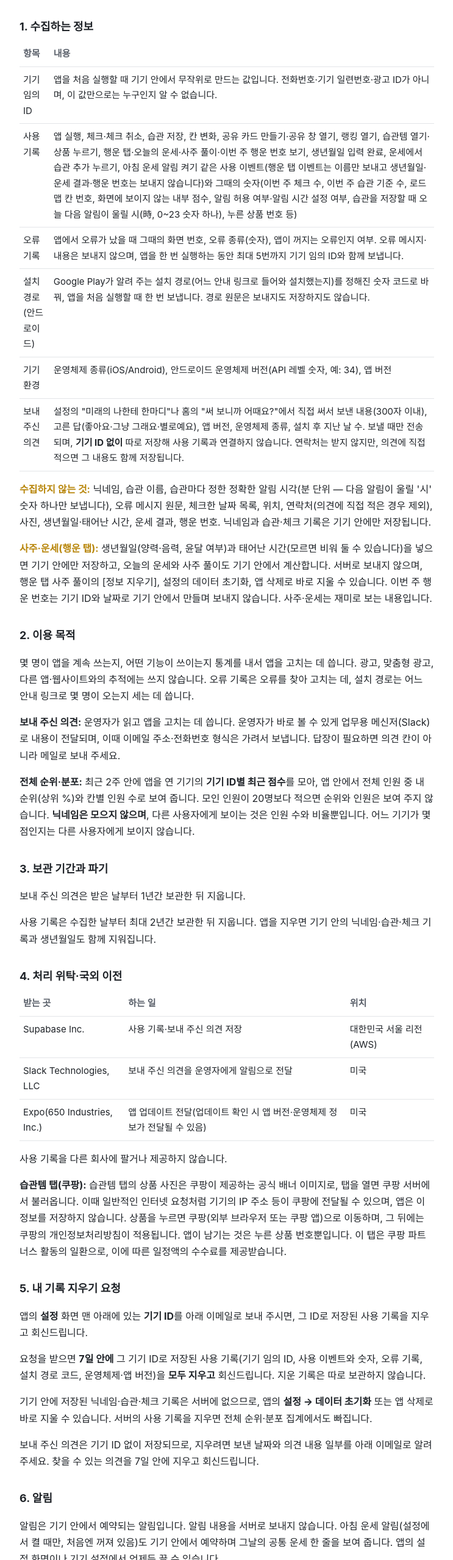
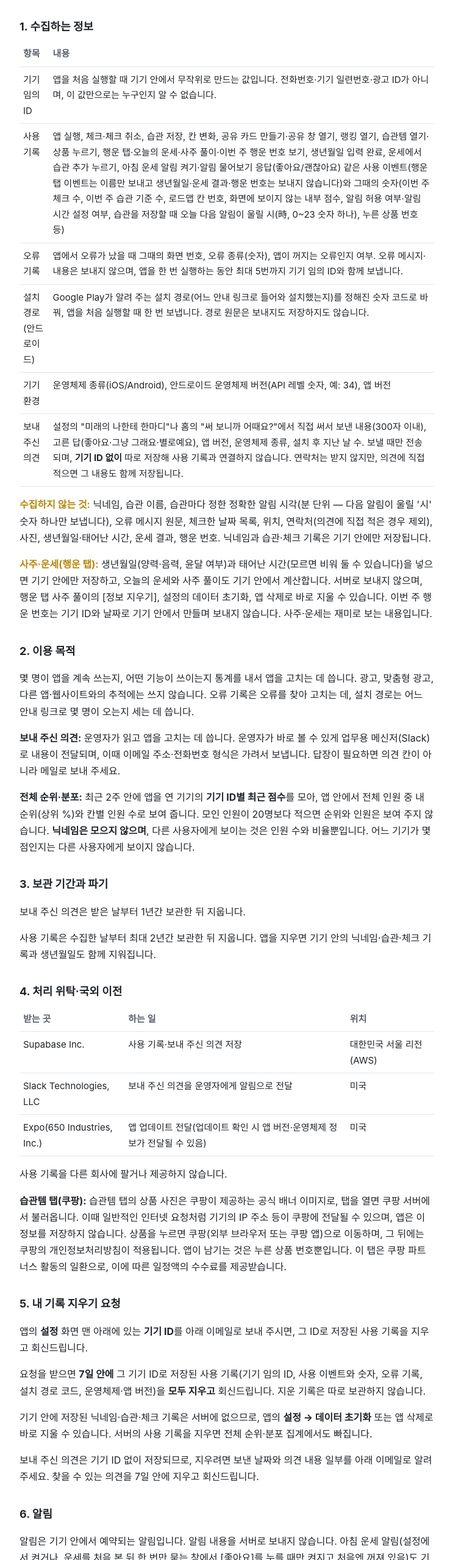
Before and after one commit to seungsoos/habit-rich-privacy, a plain HTML site: page index.html in a window 1280 px wide. Shown: the part 242-2800 px from the top of the page at 61% size, without its empty margins (268-1011 px from the left). Drawn offline with Linux system fonts and the light colour scheme.

Commit message:
#195-2 아침 운세 알림 물어보기 반영(켜는 경로·응답 이벤트)
Co-Authored-By: Claude Opus 5.5 <noreply@anthropic.com>

```diff
--- a/index.html
+++ b/index.html
@@ -31,7 +31,7 @@
   <div class="wrap"><table>
     <tr><th>항목</th><th>내용</th></tr>
     <tr><td>기기 임의 ID</td><td>앱을 처음 실행할 때 기기 안에서 무작위로 만드는 값입니다. 전화번호·기기 일련번호·광고 ID가 아니며, 이 값만으로는 누구인지 알 수 없습니다.</td></tr>
-    <tr><td>사용 기록</td><td>앱 실행, 체크·체크 취소, 습관 저장, 칸 변화, 공유 카드 만들기·공유 창 열기, 랭킹 열기, 습관템 열기·상품 누르기, 행운 탭·오늘의 운세·사주 풀이·이번 주 행운 번호 보기, 생년월일 입력 완료, 운세에서 습관 추가 누르기, 아침 운세 알림 켜기 같은 사용 이벤트(행운 탭 이벤트는 이름만 보내고 생년월일·운세 결과·행운 번호는 보내지 않습니다)와 그때의 숫자(이번 주 체크 수, 이번 주 습관 기준 수, 로드맵 칸 번호, 화면에 보이지 않는 내부 점수, 알림 허용 여부·알림 시간 설정 여부, 습관을 저장할 때 오늘 다음 알림이 울릴 시(時, 0~23 숫자 하나), 누른 상품 번호 등)</td></tr>
+    <tr><td>사용 기록</td><td>앱 실행, 체크·체크 취소, 습관 저장, 칸 변화, 공유 카드 만들기·공유 창 열기, 랭킹 열기, 습관템 열기·상품 누르기, 행운 탭·오늘의 운세·사주 풀이·이번 주 행운 번호 보기, 생년월일 입력 완료, 운세에서 습관 추가 누르기, 아침 운세 알림 켜기·알림 물어보기 응답(좋아요/괜찮아요) 같은 사용 이벤트(행운 탭 이벤트는 이름만 보내고 생년월일·운세 결과·행운 번호는 보내지 않습니다)와 그때의 숫자(이번 주 체크 수, 이번 주 습관 기준 수, 로드맵 칸 번호, 화면에 보이지 않는 내부 점수, 알림 허용 여부·알림 시간 설정 여부, 습관을 저장할 때 오늘 다음 알림이 울릴 시(時, 0~23 숫자 하나), 누른 상품 번호 등)</td></tr>
     <tr><td>오류 기록</td><td>앱에서 오류가 났을 때 그때의 화면 번호, 오류 종류(숫자), 앱이 꺼지는 오류인지 여부. 오류 메시지·내용은 보내지 않으며, 앱을 한 번 실행하는 동안 최대 5번까지 기기 임의 ID와 함께 보냅니다.</td></tr>
     <tr><td>설치 경로(안드로이드)</td><td>Google Play가 알려 주는 설치 경로(어느 안내 링크로 들어와 설치했는지)를 정해진 숫자 코드로 바꿔, 앱을 처음 실행할 때 한 번 보냅니다. 경로 원문은 보내지도 저장하지도 않습니다.</td></tr>
     <tr><td>기기 환경</td><td>운영체제 종류(iOS/Android), 안드로이드 운영체제 버전(API 레벨 숫자, 예: 34), 앱 버전</td></tr>
@@ -66,7 +66,7 @@
   <p>보내 주신 의견은 기기 ID 없이 저장되므로, 지우려면 보낸 날짜와 의견 내용 일부를 아래 이메일로 알려 주세요. 찾을 수 있는 의견을 7일 안에 지우고 회신드립니다.</p>
 
   <h2>6. 알림</h2>
-  <p>알림은 기기 안에서 예약되는 알림입니다. 알림 내용을 서버로 보내지 않습니다. 아침 운세 알림(설정에서 켤 때만, 처음엔 꺼져 있음)도 기기 안에서 예약하며 그날의 공통 운세 한 줄을 보여 줍니다. 앱의 설정 화면이나 기기 설정에서 언제든 끌 수 있습니다.</p>
+  <p>알림은 기기 안에서 예약되는 알림입니다. 알림 내용을 서버로 보내지 않습니다. 아침 운세 알림(설정에서 켜거나, 운세를 처음 본 뒤 한 번만 묻는 창에서 [좋아요]를 누를 때만 켜지고 처음엔 꺼져 있음)도 기기 안에서 예약하며 그날의 공통 운세 한 줄을 보여 줍니다. 앱의 설정 화면이나 기기 설정에서 언제든 끌 수 있습니다.</p>
 
   <h2>7. 만 14세 미만</h2>
   <p>앱은 누구인지 알 수 있는 정보를 수집하지 않으며, 만 14세 미만 아동을 대상으로 하지 않습니다.</p>
```
